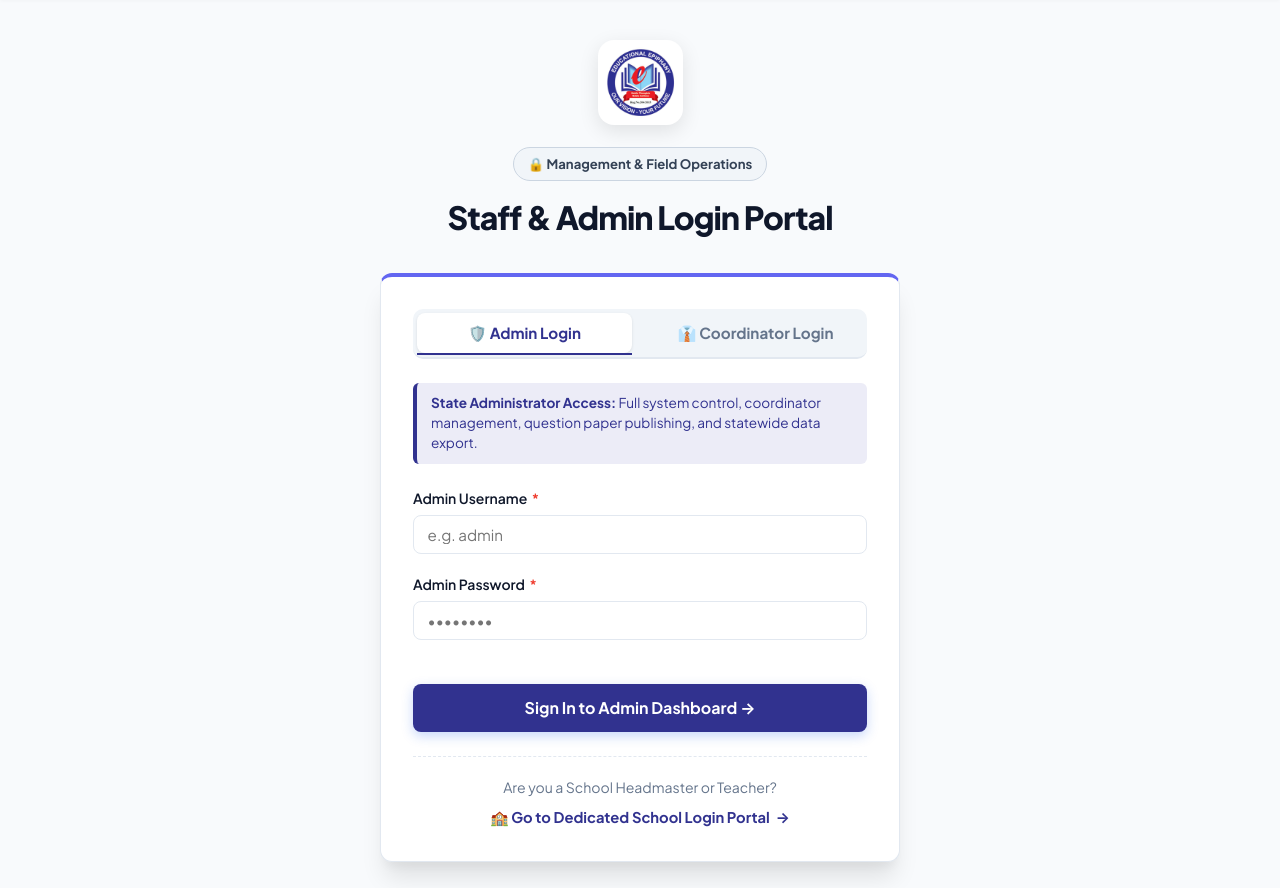
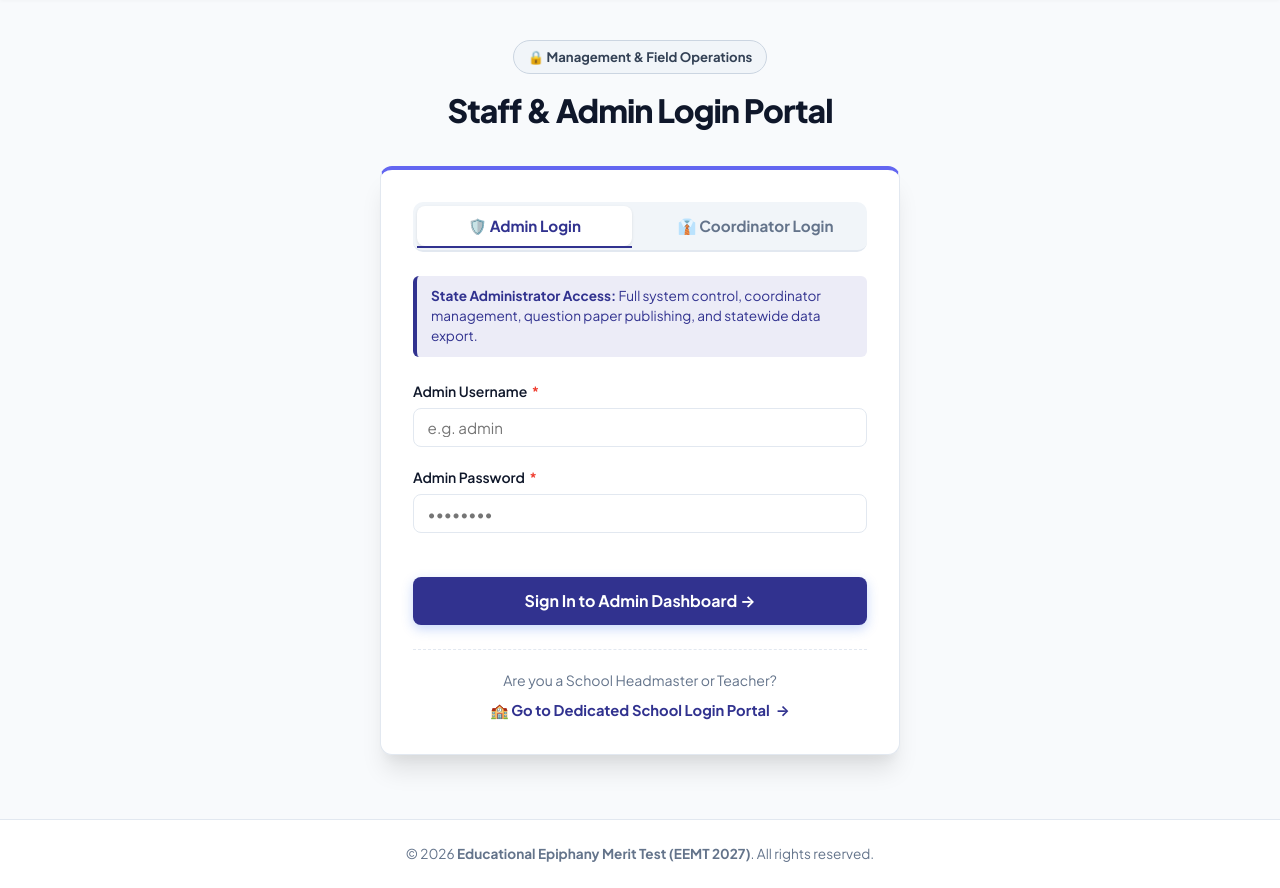
Before and after one commit to mamatha1212/educational-Epiphany, a PHP site: page /staff_login.php in a window 1280 px wide. Shown: the part 97-985 px from the top of the page. After the commit the page ends 959 px from the top, so only its background shows below. Run offline with PHP 8.4, Linux system fonts and the light colour scheme.

Commit message:
Remove redundant center logo from staff and admin login portal

```diff
--- a/login.php
+++ b/login.php
@@ -35,9 +35,6 @@ require_once __DIR__ . '/includes/header.php';
 ?>
 
 <div class="page-header">
-    <div style="margin-bottom: 1rem;">
-        <img src="assets/images/logo.png" alt="EEMT Logo" style="height: 85px; width: auto; background: white; padding: 6px; border-radius: 16px; box-shadow: 0 6px 20px rgba(0,0,0,0.1); display: inline-block;" onerror="this.src='assets/images/logo.jpeg';">
-    </div>
     <div style="display: inline-flex; align-items: center; gap: 8px; background: #ececf7; border: 1px solid #c8c9eb; color: #31328f; padding: 6px 14px; border-radius: 9999px; font-size: 0.82rem; font-weight: 700; margin-bottom: 0.75rem;">
         <span>🔐 Secure Access Gateway</span>
     </div>
--- a/staff_login.php
+++ b/staff_login.php
@@ -60,11 +60,6 @@ require_once __DIR__ . '/includes/header.php';
 ?>
 
 <div class="page-header">
-    <div style="margin-bottom: 1rem;">
-        <img src="assets/images/logo.png" alt="EEMT Logo"
-            style="height: 85px; width: auto; background: white; padding: 6px; border-radius: 16px; box-shadow: 0 6px 20px rgba(0,0,0,0.1); display: inline-block;"
-            onerror="this.src='assets/images/logo.jpeg';">
-    </div>
     <div
         style="display: inline-flex; align-items: center; gap: 8px; background: #f1f5f9; border: 1px solid #cbd5e1; color: #334155; padding: 6px 14px; border-radius: 9999px; font-size: 0.82rem; font-weight: 700; margin-bottom: 0.75rem;">
         <span>🔒 Management & Field Operations</span>
```
